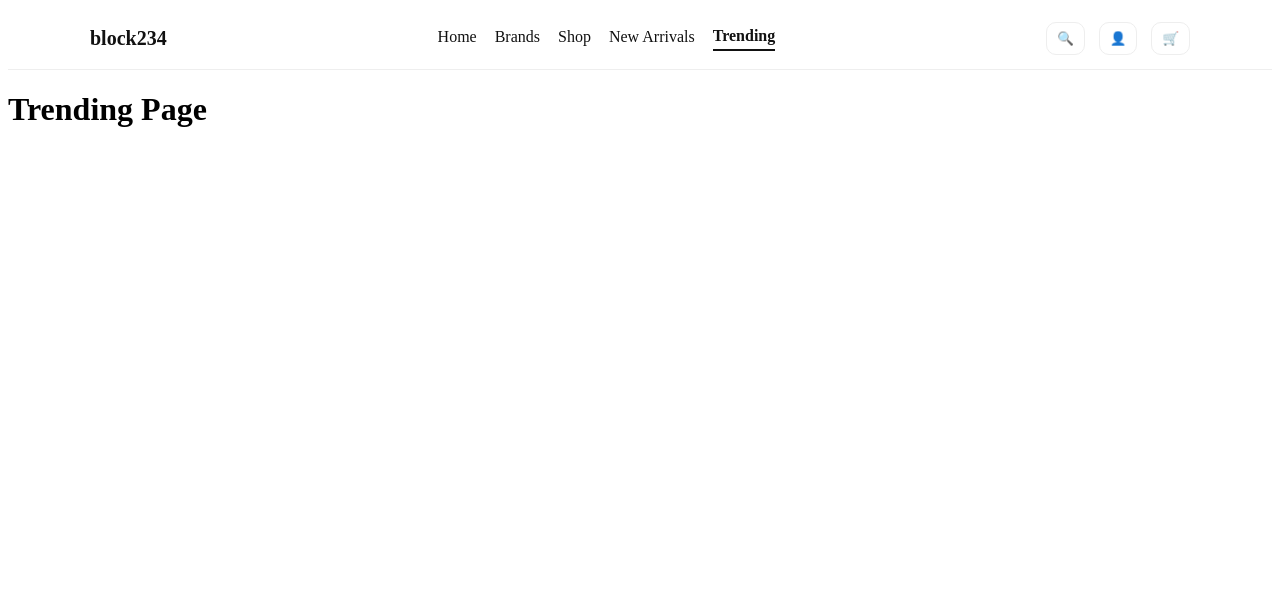
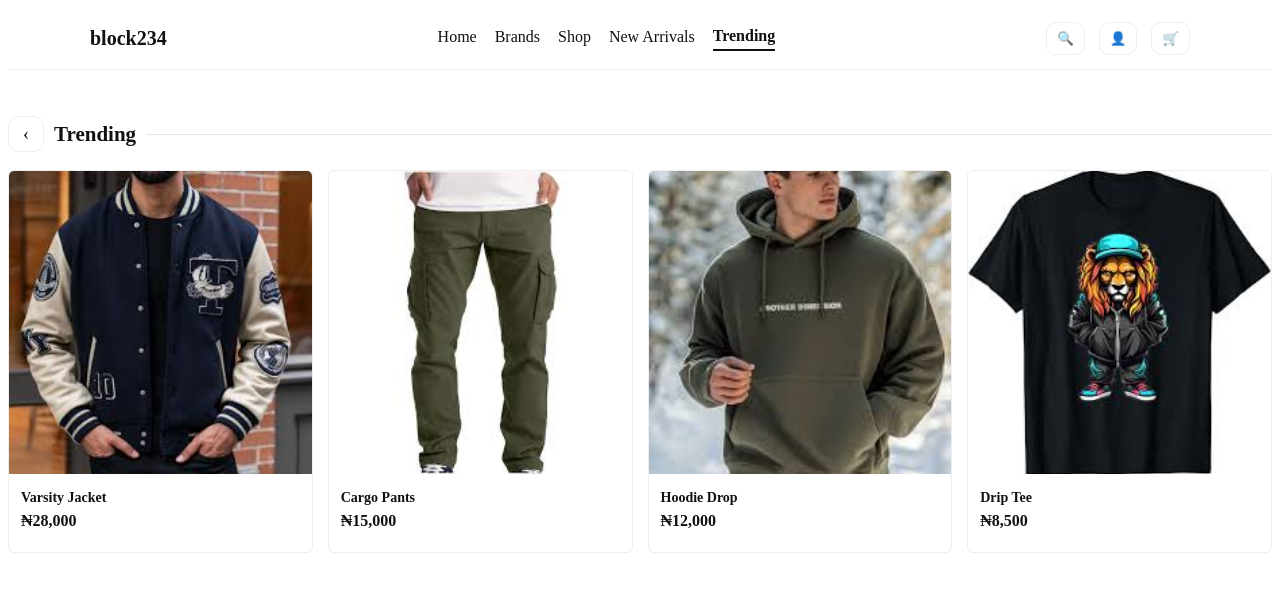
Before and after one commit to Itzteejay70/clothing-web-frontend, a React (Vite) app: page /trending in a window 1280 px wide. Shown: the top 592 px of the page. Built offline with nearby package versions, Linux system fonts and the light colour scheme.

Commit message:
content update

```diff
--- a/src/pages/public/NewArrivals.jsx
+++ b/src/pages/public/NewArrivals.jsx
@@ -1,3 +1,41 @@
-export default function Brands() {
-  return <h1>NewArrivals Page</h1>;
+import { useEffect, useState } from "react";
+import { Link } from "react-router-dom";
+import ProductCard from "../../components/product/ProductCard";
+import { getNewArrivals } from "../../services/productService.js";
+import "../../styles/home.css";
+
+export default function NewArrivalsPage() {
+  const [products, setProducts] = useState([]);
+  const [loading, setLoading] = useState(true);
+
+  useEffect(() => {
+    setLoading(true);
+    getNewArrivals()
+      .then(setProducts)
+      .finally(() => setLoading(false));
+  }, []);
+
+  return (
+    <div className="container" style={{ padding: "28px 0" }}>
+      <div className="shopHeaderRow">
+        <Link to="/" className="backLink" aria-label="Back to Home">
+          ‹
+        </Link>
+        <h2 className="shopTitle">New Arrivals</h2>
+        <div className="shopHeaderDivider" />
+      </div>
+
+      {loading ? (
+        <p>Loading new arrivals...</p>
+      ) : products.length === 0 ? (
+        <p>No new arrivals found.</p>
+      ) : (
+        <div className="productGrid">
+          {products.map((p) => (
+            <ProductCard key={p.id} product={p} />
+          ))}
+        </div>
+      )}
+    </div>
+  );
 }
--- a/src/pages/public/Trending.jsx
+++ b/src/pages/public/Trending.jsx
@@ -1,3 +1,41 @@
-export default function Brands() {
-  return <h1>Trending Page</h1>;
+import { useEffect, useState } from "react";
+import { Link } from "react-router-dom";
+import ProductCard from "../../components/product/ProductCard";
+import { getTrendingProducts } from "../../services/productService.js";
+import "../../styles/home.css";
+
+export default function TrendingPage() {
+  const [products, setProducts] = useState([]);
+  const [loading, setLoading] = useState(true);
+
+  useEffect(() => {
+    setLoading(true);
+    getTrendingProducts()
+      .then(setProducts)
+      .finally(() => setLoading(false));
+  }, []);
+
+  return (
+    <div className="container" style={{ padding: "28px 0" }}>
+      <div className="shopHeaderRow">
+        <Link to="/" className="backLink" aria-label="Back to Home">
+          ‹
+        </Link>
+        <h2 className="shopTitle">Trending</h2>
+        <div className="shopHeaderDivider" />
+      </div>
+
+      {loading ? (
+        <p>Loading trending products...</p>
+      ) : products.length === 0 ? (
+        <p>No trending products found.</p>
+      ) : (
+        <div className="productGrid">
+          {products.map((p) => (
+            <ProductCard key={p.id} product={p} />
+          ))}
+        </div>
+      )}
+    </div>
+  );
 }
```
